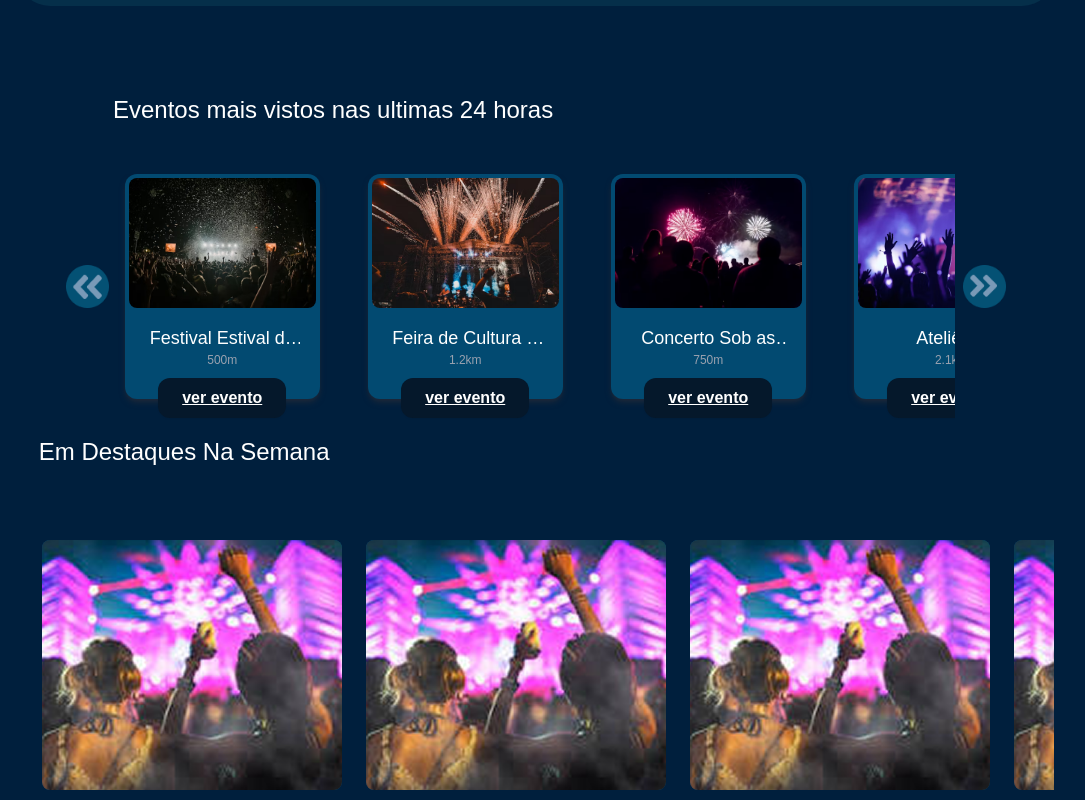
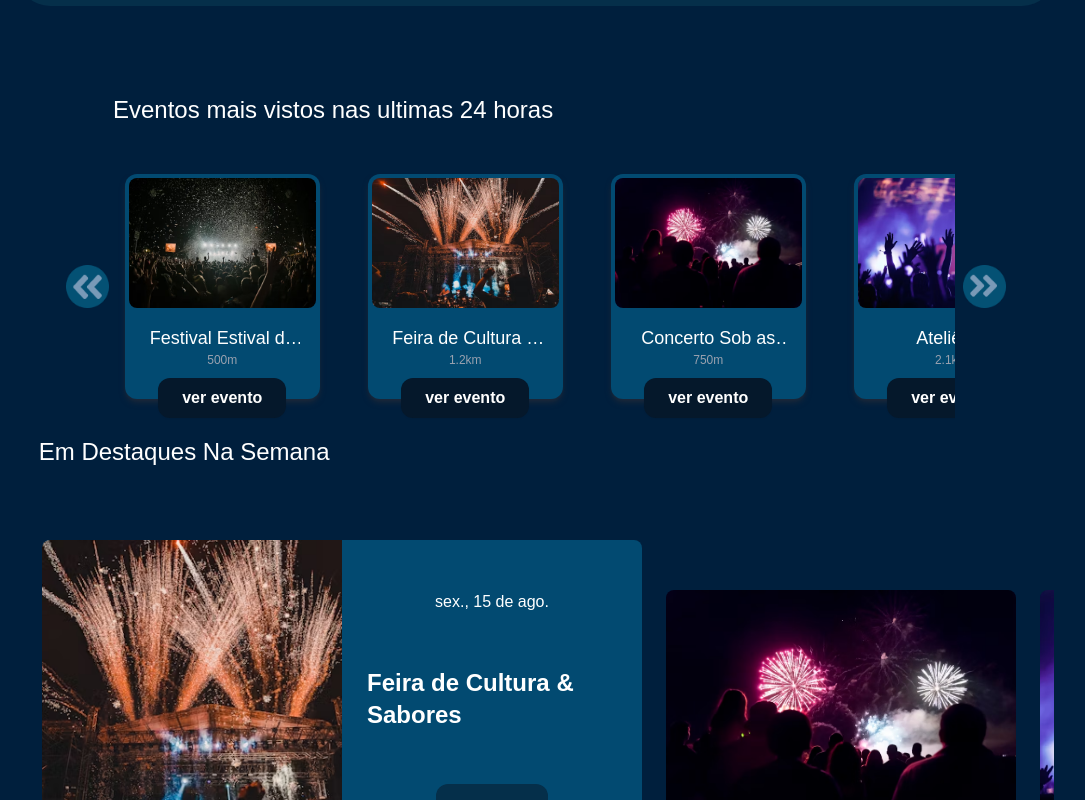
Before and after one commit to ksdf492-26/my-events, a Next.js app: page / in a window 1280 px wide. Shown: the part 2000-2800 px from the top of the page, without its empty margins (104-1189 px from the left). Built offline with nearby package versions, Linux system fonts and the light colour scheme.

Commit message:
Alterações nos NewCards Finalizdas

```diff
--- a/src/components/CardsEvents/index.tsx
+++ b/src/components/CardsEvents/index.tsx
@@ -17,7 +17,7 @@ function index({cards}:Cards) {
                 </div>
             </div>
             <div className="p-2 rounded-xl w-32 text-center text-white cursor-pointer shadow-xs bg-[#05182B] font-bold absolute top-51  transition-all hover:w-36 hover:shadow-blue-300">
-                <Link className="text-white" href={`event/${card.id}`}>
+                <Link className="text-white !no-underline" href={`event/${card.id}`}>
                 ver evento
                 </Link>
             </div>
--- /dev/null
+++ b/src/components/CardsRotating/index.tsx
@@ -0,0 +1,67 @@
+'use client';
+import { useEffect, useState } from 'react';
+import NewCards from '@/components/NewCards';
+import { Card } from '@/types/Card';
+
+interface Props {
+  cards: Card[];
+}
+
+function index({ cards }: Props) {
+  const [rotatingCards, setRotatingCards] = useState<Card[]>(cards);
+  const [visible, setVisible] = useState(true);
+
+  useEffect(() => {
+    const interval = setInterval(() => {
+      // fade out
+      setVisible(false);
+
+      // após 500ms (tempo da transição), troca os cards e volta a exibir
+      setTimeout(() => {
+        setRotatingCards((prev) => {
+          const [first, ...rest] = prev;
+          return [...rest, first];
+        });
+        setVisible(true); // fade in
+      }, 500);
+    }, 5000);
+
+    return () => clearInterval(interval);
+  }, []);
+
+  return (
+    <div className="flex items-center gap-4 overflow-x-auto px-4 py-6 ">
+      {/* Card principal com fade suave */}
+      <div
+        className={`
+          transition-opacity duration-500
+          ${visible ? 'opacity-100' : 'opacity-0'}
+        `}
+      >
+        <NewCards
+          key={rotatingCards[0].id}
+          date={rotatingCards[0].saleEnds}
+          id={rotatingCards[0].id}
+          name={rotatingCards[0].name}
+          url={rotatingCards[0].url}
+        />
+      </div>
+
+      {/* Outros cards fechados */}
+      {rotatingCards.slice(1).map((card) => (
+        <div
+          key={card.id}
+          className="w-[350px] h-[250px] flex-shrink-0 transition-opacity duration-500"
+        >
+          <img
+            src={card.url}
+            alt={card.name}
+            className="w-full h-full object-cover rounded-lg"
+          />
+        </div>
+      ))}
+    </div>
+  );
+}
+
+export default index;
--- a/src/components/NewCards/index.tsx
+++ b/src/components/NewCards/index.tsx
@@ -1,33 +1,36 @@
-'use client'
-import { useState } from "react";
 
-function NewCard() {
-  const [expanded, setExpanded] = useState(false);
+import NewCard from '@/types/NewCard'
+import Link from 'next/link';
 
+function index({ date, id, name, url }: NewCard) {
   return (
     <div
       className={`
         relative rounded-lg overflow-hidden bg-sky-900 flex-shrink-0 flex
-        transition-all cursor-pointer duration-500 ease-in-out
-        ${expanded ? "w-[600px] h-[350px]" : "w-[300px] h-[250px]"}
+        w-[600px] h-[350px]
       `}
-      onClick={() => setExpanded(!expanded)}
     >
       <div className="w-[300px] h-full flex-shrink-0">
-        <img src="./new card.png" alt="evento" className="w-full h-full object-cover" />
+        <img src={url} alt="evento" className="w-full h-full object-cover" />
       </div>
 
-      {expanded && (
-        <div className="flex flex-col justify-around p-4 items-center text-white w-full transition-opacity duration-500">
-          <div className="font-medium">Sex, 14 de fevereiro, 18:00h</div>
-          <div className="text-2xl font-bold w-[250px]">Studio Beer anuncia show ao vivo</div>
-          <button className="p-3 bg-sky-950 rounded-xl cursor-pointer  w-fit">
-            Ver o evento
-          </button>
+      <div className="flex flex-col justify-around p-4 items-center text-white w-full transition-opacity duration-500">
+        <div className="font-medium">
+          {date.toLocaleDateString("pt-BR", {
+          weekday: "short",
+          day: "2-digit",
+          month: "short",
+        })}
         </div>
-      )}
+        <div className="text-2xl font-bold w-[250px]">{name}</div>
+        <button className="p-3 bg-sky-950 !rounded-xl cursor-pointer w-fit">
+          <Link href={`event/${id}`} className='!no-underline text-white font-bold'>
+          Ver evento
+          </Link>
+        </button>
+      </div>
     </div>
   );
 }
 
-export default NewCard;
+export default index;
--- a/src/include/Header/index.tsx
+++ b/src/include/Header/index.tsx
@@ -20,7 +20,7 @@ function index () {
                             Anuncie aqui!
                         </li>
                         <li className='cursor-pointer gap-1 bg-[#001F3D] rounded-lg shadow-lg'>
-                            <Link href={'/login'} className='flex items-baseline text-white gap-1 p-1 shadow-lg'>
+                            <Link href={'/login'} className='flex !no-underline items-baseline text-white gap-1 p-1 shadow-lg'>
                                 <FaUser/>
                             Perfil
                             </Link>
--- a/src/pages/Category/index.tsx
+++ b/src/pages/Category/index.tsx
@@ -2,7 +2,7 @@
 import Category from '@/data/Category'
 import Cards from '@/data/Cards'
 import Card from '@/components/ListerCards'
-import NewCards from '@/components/NewCards'
+import CardsRotating from '@/components/CardsRotating'
 import BeComeProducer from '@/pages/BeComeProducer'
 function index() {
     return (
@@ -16,11 +16,11 @@ function index() {
                         <div className='flex items-center justify-between w-full'>
                             {
                                 Category.map(category => (
-                                <div key={category.name} className=" cursor-pointer relative h-[150px] flex flex-col justify-end items-center">
+                                    <div key={category.name} className=" w-32 -pointer relative h-[150px] flex flex-col justify-end items-center">
                                         <div className="bg-[#045174] rounded-full absolute top-0 w-[110px] h-[110px] flex items-center justify-center transition-all hover:w-[120px] hover:h-[120px]">
                                             <img className='w-[80px] h-[80px]' src={category.url} alt="" />
                                         </div>
-                                    <div className="text-lg font-medium">
+                                        <div title={category.name} className="cursor-default text-lg text-center  line-clamp-1  font-medium">
                                             {category.name}
                                         </div>
                                     </div>
@@ -39,15 +39,8 @@ function index() {
                         <div className='text-2xl w-[96%] capitalize self-center font-medium mb-5 flex items-center'>
                             em destaques na semana
                         </div>
-                    <div className="w-full flex items-center gap-6 overflow-x-auto px-4 py-6">
-                        <NewCards />
-                        <NewCards />
-                        <NewCards />
-                        <NewCards />
-                        <NewCards />
-                        <NewCards />
-                        <NewCards />
-                        <NewCards />
+                        <div className="w-full">
+                            <CardsRotating cards={Cards} />
                         </div>
 
                     </div>
--- /dev/null
+++ b/src/types/NewCard/index.ts
@@ -0,0 +1,8 @@
+type NewCard = {
+    id: number
+    name: string
+    url: string
+    date: Date
+}
+
+export default NewCard
```
Lines whose indentation alone changed are shown as unchanged.
